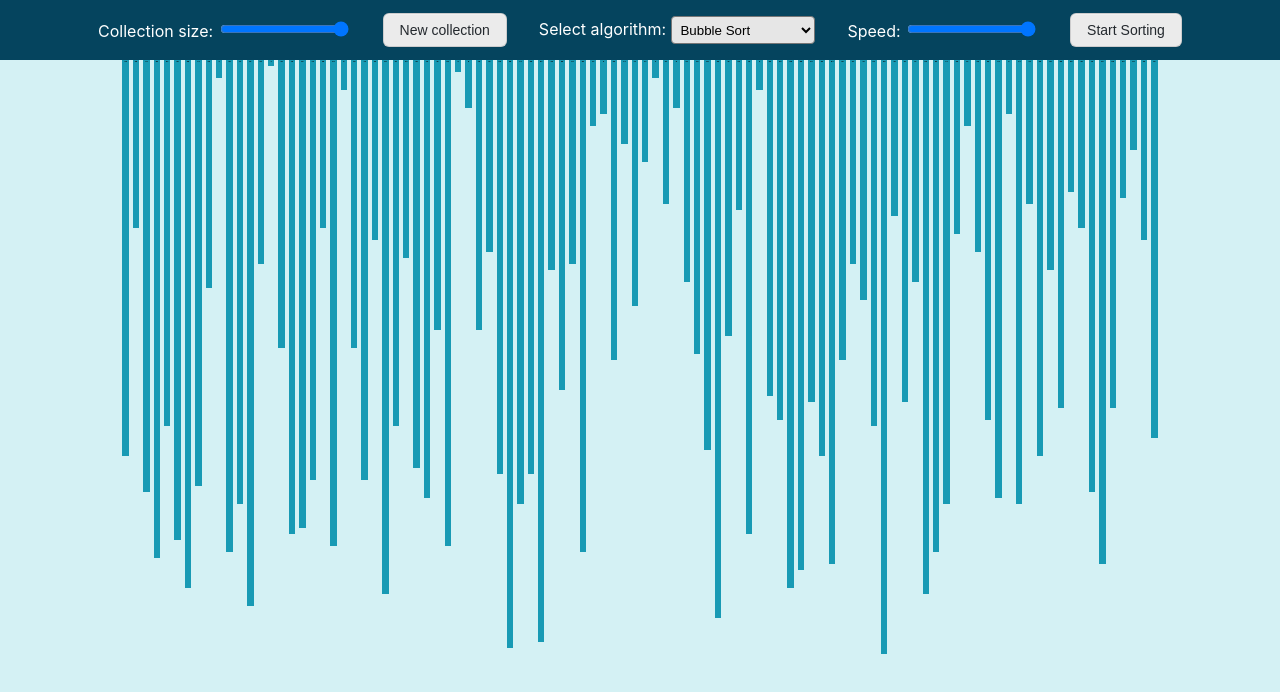
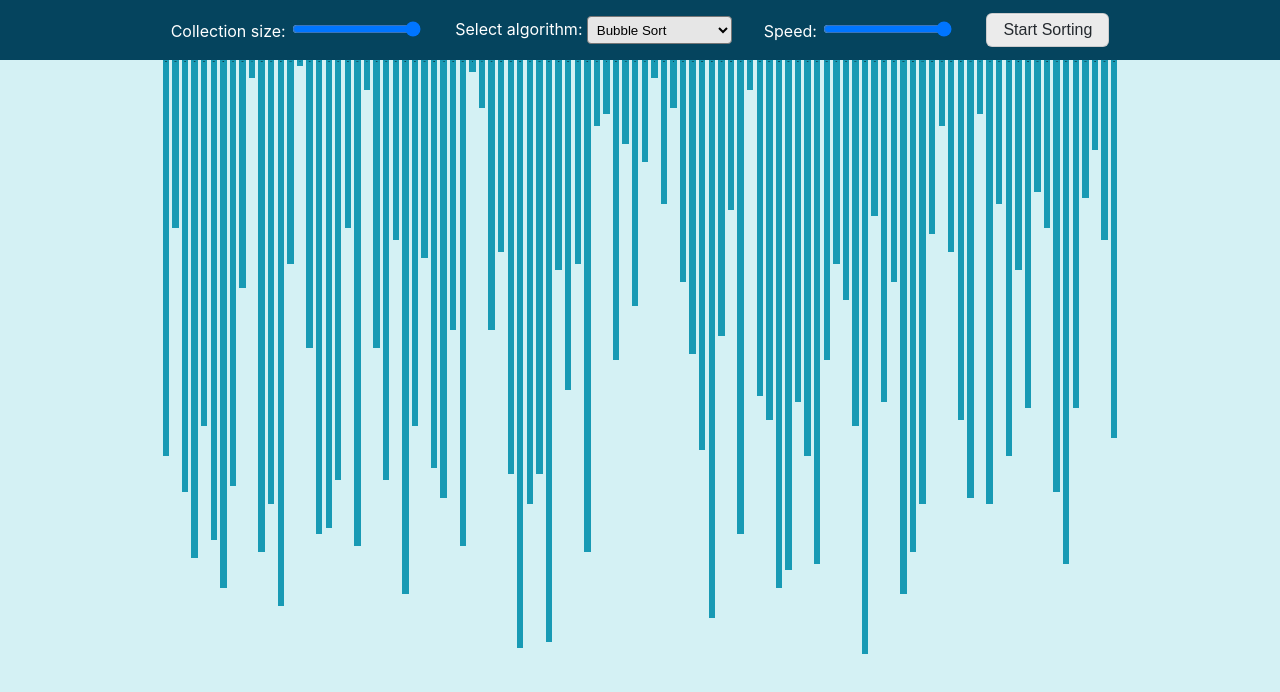
Before and after one commit to Verdini/sorting-visualizer-react, a React (Create React App) app: page / in a window 1280 px wide. Shown: the top 692 px of the page. Built offline with nearby package versions, Linux system fonts and the light colour scheme.

Commit message:
Generate new array withou button and bug fix on Heap Sort (pause)

```diff
--- a/src/algorithms/HeapSort.ts
+++ b/src/algorithms/HeapSort.ts
@@ -26,6 +26,7 @@ export default class HeapSort implements ISortingAlgorithm {
         // Continue heap sorting until we have
         // One element left
         while (lastElement > 0) {
+            if(this.run == false ) break;
             await this.swap(sArray, 0, lastElement);
             await this.heapify(sArray, 0, lastElement);
             lastElement -= 1;
@@ -51,6 +52,7 @@ export default class HeapSort implements ISortingAlgorithm {
         // Build a max heap out of
         // All array elements passed in
         while (i >= 0) {
+            if(this.run == false ) break;
             await this.heapify(arr, i, arr.length);
             i -= 1;
         }
@@ -62,6 +64,7 @@ export default class HeapSort implements ISortingAlgorithm {
         let rightChild: number;
 
         while (i < max) {
+            if(this.run == false ) break;
           index = i;
           leftChild = 2 * i + 1;
           rightChild = leftChild + 1;
--- a/src/components/Navbar.css
+++ b/src/components/Navbar.css
@@ -11,7 +11,7 @@
     gap: 2rem;
 }
 
-@media screen and (max-width: 940px) {
+@media screen and (max-width: 1024px) {
   #navbar {
     height: auto;
     width: 100%;
@@ -19,7 +19,7 @@
     flex-wrap: wrap;
     flex-direction: row;
     justify-content: center;
-    padding: 10px;
+    padding: 2rem;
   }
 }
 
@@ -33,7 +33,7 @@
     color: #24292E;
     cursor: pointer;
     display: inline-block;
-    font-size: 14px;
+    font-size: 1rem;
     font-weight: 500;
     line-height: 20px;
     list-style: none;
--- a/src/components/Navbar.tsx
+++ b/src/components/Navbar.tsx
@@ -27,10 +27,7 @@ class Navbar extends React.Component<IProps, IState> {
 
   handleSizeChange = (event: React.FormEvent<HTMLInputElement>) => {
     this.setState({ ...this.state, arraySize: Number(event.currentTarget.value)});
-  }
-
-  handleResetArray = () => {
-      this.context.resetArray(this.state.arraySize);
+    this.context.resetArray( Number(event.currentTarget.value));
   }
 
   handleAlgorithmChange = (event: React.FormEvent<HTMLSelectElement>) => {
@@ -55,7 +52,6 @@ class Navbar extends React.Component<IProps, IState> {
               <label>Collection size: </label>
               <input type="range" min="5" max="100" value={this.state.arraySize} onChange={this.handleSizeChange}/>
             </div>
-            <button className="button" onClick={this.handleResetArray}>New collection</button>
             <div style={{ display: "inline-block"} }>
               <label>Select algorithm: </label>
               <select className="select-dropdown" value={this.context.status.algorithm} onChange={this.handleAlgorithmChange}>
--- a/src/components/Stage.css
+++ b/src/components/Stage.css
@@ -11,6 +11,6 @@
     font-weight: 700;
     text-align: center;
     display: inline-block;
-    width: 24px;
+    width: 2rem;
     background-color: #189AB4;
 }
--- a/src/components/Stage.tsx
+++ b/src/components/Stage.tsx
@@ -41,7 +41,7 @@ class Stage extends React.Component<IProps, IState> {
 
   render() {
     const elemWidth = `${this.state.width/(this.context.arrayData.array.length)/2}px`;
-    const fontSize = `${this.state.width/(this.context.arrayData.array.length)/6}px`;
+    const fontSize = `${this.state.width/(this.context.arrayData.array.length)/120}rem`;
     const bgColor = '#189AB4';
     const bgColorComp = "#05445E";
 
@@ -54,8 +54,8 @@ class Stage extends React.Component<IProps, IState> {
                   style={ {
                     height: `${el*6}px`,
                     width: elemWidth,
-                    marginLeft: '2px',
-                    marginRight: '2px',
+                    marginLeft: '0.1rem',
+                    marginRight: '0.1rem',
                     backgroundColor: ( index === this.context.arrayData.compareElements[0] || index === this.context.arrayData.compareElements[1] ? bgColorComp: bgColor),
                     fontSize: fontSize } } >
                   {el}
```
Also changed, not shown: 6 other files (tests, documents, lock files or other folders).
